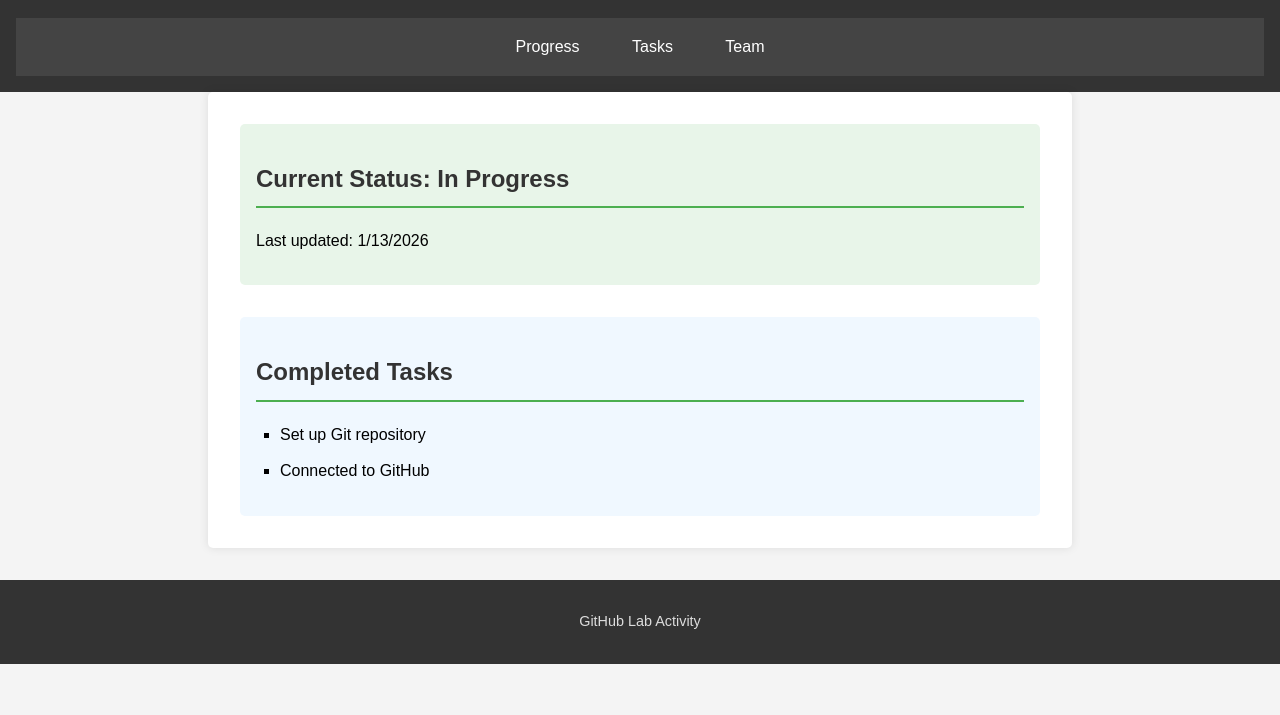
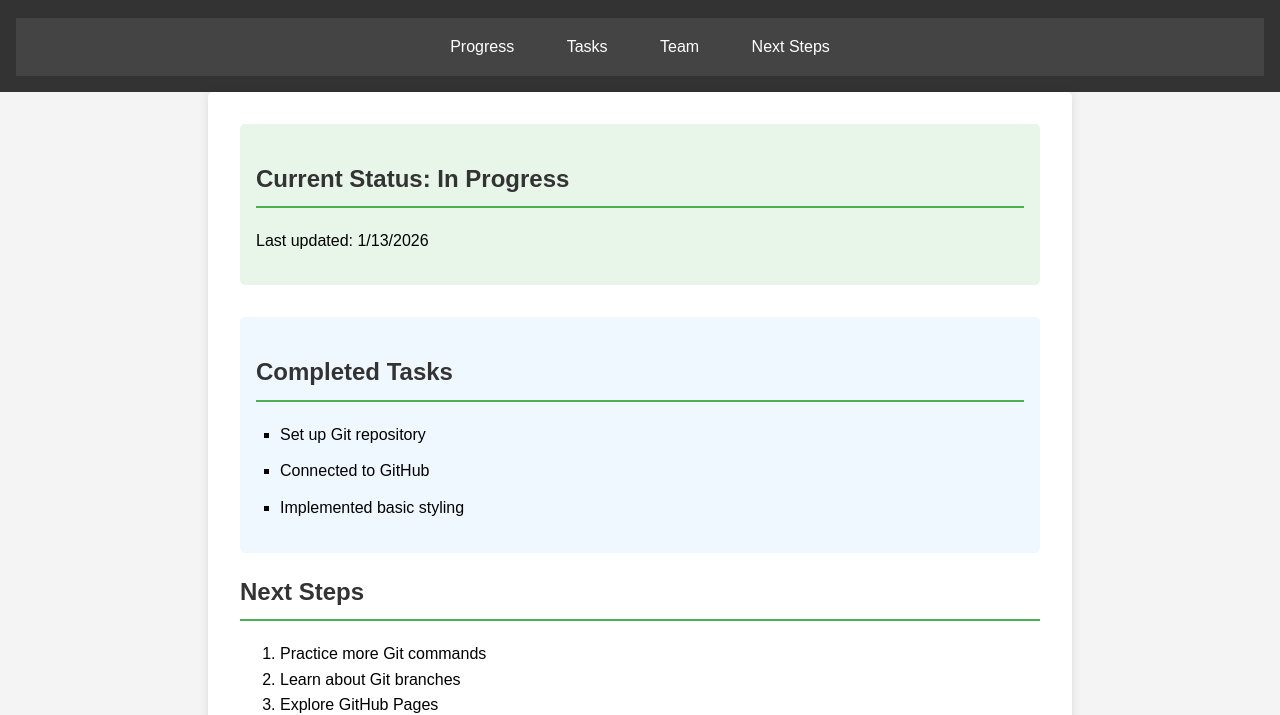
Before and after one commit to JaysonIT/M2A2_Dinopol, a plain HTML site: page index.html in a window 1280 px wide. Shown: the part 92-807 px from the top of the page. Drawn offline with Linux system fonts and the light colour scheme.

Commit message:
Add Next Steps section and improve content"

```diff
--- a/index.html
+++ b/index.html
@@ -1,3 +1,4 @@
+
 <!DOCTYPE html>
 <html lang="en">
 <head>
@@ -13,6 +14,7 @@
             <a href="#progress">Progress</a>
             <a href="#tasks">Tasks</a>
             <a href="#team">Team</a>
+            <a href="#next">Next Steps</a>
         </nav>
     </header>
     <main>
@@ -25,14 +27,26 @@
             <ul>
                 <li>Set up Git repository</li>
                 <li>Connected to GitHub</li>
+                <li>Implemented basic styling</li>
             </ul>
+        </section>
+        <section id="next">
+            <h2>Next Steps</h2>
+            <ol>
+                <li>Practice more Git commands</li>
+                <li>Learn about Git branches</li>
+                <li>Explore GitHub Pages</li>
+            </ol>
         </section>
     </main>
     <footer>
-        <p>GitHub Lab Activity</p>
+        <p>GitHub Lab Activity | Version 1.0</p>
     </footer>
     <script>
         document.getElementById("date").textContent = new Date().toLocaleDateString();
     </script>
 </body>
 </html>
+
+
+\
```
